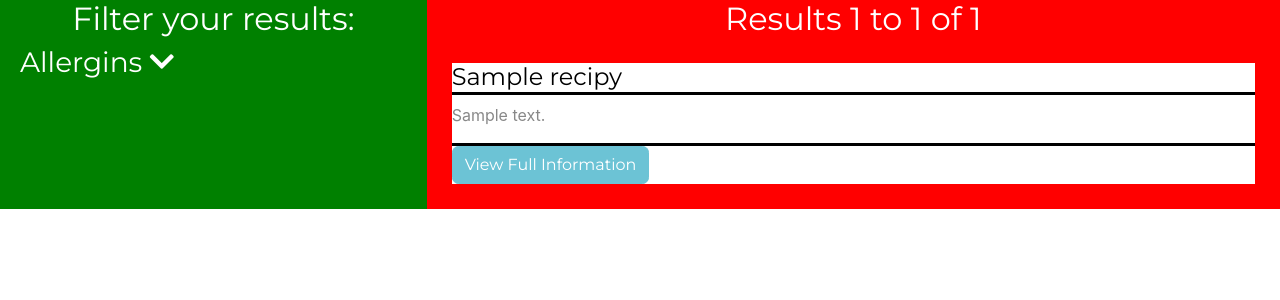
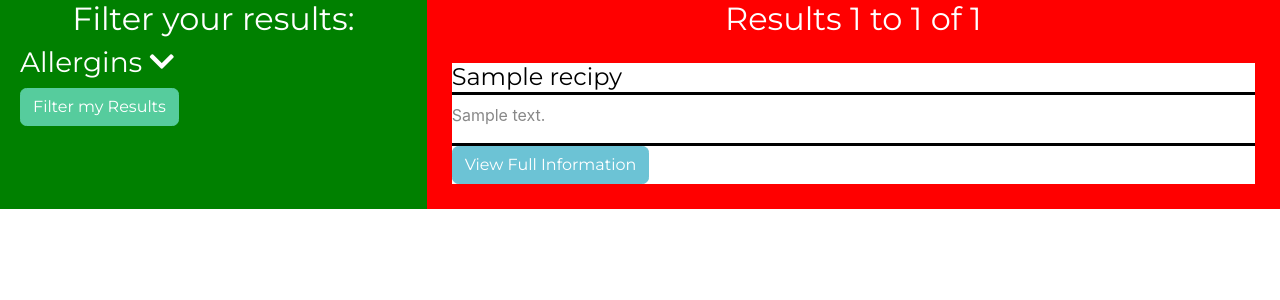
Before and after one commit to Lowe54/milestone3_project, a Flask app: page /results/ in a window 1280 px wide. Shown: the part 54-354 px from the top of the page. Run offline with Flask 2, Linux system fonts and the light colour scheme; a database or web service that is not in the repository returns one stand-in record (values such as "Sample title"); some libraries are stand-ins or nearby versions.

Commit message:
Single select filter functionality added

```diff
--- a/app.py
+++ b/app.py
@@ -73,6 +73,7 @@ def results():
         @arg - sr = The start index for the results page, 20 means that it will start at index 20
         @arg - qt = The query term
     '''
+    filterOptions = []
     #Check to see if any parameters are defined
     if request.args.get('page'):
         page = int(request.args.get('page'))
@@ -87,16 +88,35 @@ def results():
     if request.args.get('qt'):
         query = request.args.get('qt')
         print(query)
-        recipies = mongo.db.recipies.find( { "$text": { "$search": query } })
-        for r in recipies:
-            results.append(r)
+        #Check for allergin filter
+        if request.args.get('allergin'):
+            allergin = request.args.get('allergin')
+            filterOptions.append(allergin)
+            recipies = mongo.db.recipies.find({"$text": { "$search": query },"recipie_allergins": {"$nin" : [allergin] } })
+            for r in recipies:
+                results.append(r)
+        else:
+            if request.args.get('allergin').len > 1:
+                print ("More than one allergin selected")
+                selectedallergin = []
+                for a in request.args.get('allergin'):
+                    selectedallergin.append(a)
+                    filterOptions.append(a)
+                    recipies = mongo.db.recipies.find({"$text": { "$search": query },"recipie_allergins": {"$nin" : selectedallergin } })
+                    for r in recipies:
+                        results.append(r)
+            else:
+                recipies = mongo.db.recipies.find( { "$text": { "$search": query } })
+                for r in recipies:
+                    results.append(r)
     else:
+        query = ''
         recipies = mongo.db.recipies.find()
         for r in recipies:
             results.append(r)
 
     #FilterList
-    filterOptions = []
+
     allerginlist = [ "Gluten", "Crustacean", "Eggs", "Fish", "Peanuts", "Soybeans", "Milk", "Nuts", "Celery", "Mustard", "Sesame", "Lupin", "Molluscs"]
     pagecount = 0
     #We set the number to 11, since it is 0 based indexing, otherwise it only shows 9 results
@@ -113,7 +133,7 @@ def results():
             pagecount = pages + 1
 
 
-    return render_template('results.html',allerginList=allerginlist, results=results, c_page=currentpagenum, pc=pagecount, pages=pages, sr=sr, nh=10, maxresults=len(results))
+    return render_template('results.html',currentQueryTerm=query,allerginList=allerginlist, selectedFilters=filterOptions, results=results, c_page=currentpagenum, pc=pagecount, pages=pages, sr=sr, nh=10, maxresults=len(results))
 
 @app.route('/recipie')
 def recipie():
--- a/templates/results.html
+++ b/templates/results.html
@@ -3,20 +3,22 @@
     <div class="row">
     <div class="results-facets">
         <h2 class="text-center">Filter your results:</h2>
-        <form method="GET">
+        <form method="GET" action="{{url_for('results')}}">
             <div class="form-check">
                 <div class="facet">
                     <h3 data-toggle="collapse" data-target="#filter_allergin_body">Allergins&nbsp;<i class="fa fa-chevron-down"></i></h3>
                     <div id="filter_allergin_body" class="collapse">
                         {% for allergin in allerginList %}
                         <label>
-                        <input type="checkbox" name="allergin" value="{{allergin}}">
+                            <input type="checkbox" name="allergin" value="{{allergin}}" {% if request.args.get('allergin') == allergin %} checked="checked" {% endif %}/>
                             {{allergin}}
                         </label>
                             <br/>
                         {% endfor %}
                     </div>
                 </div>
+                <input type="hidden" name="qt" value="{{currentQueryTerm}}"/>
+                <input class="btn btn-success" type="submit" value="Filter my Results"/>
             </div>
         </form>
     </div>
```
Lines whose indentation alone changed are shown as unchanged.
